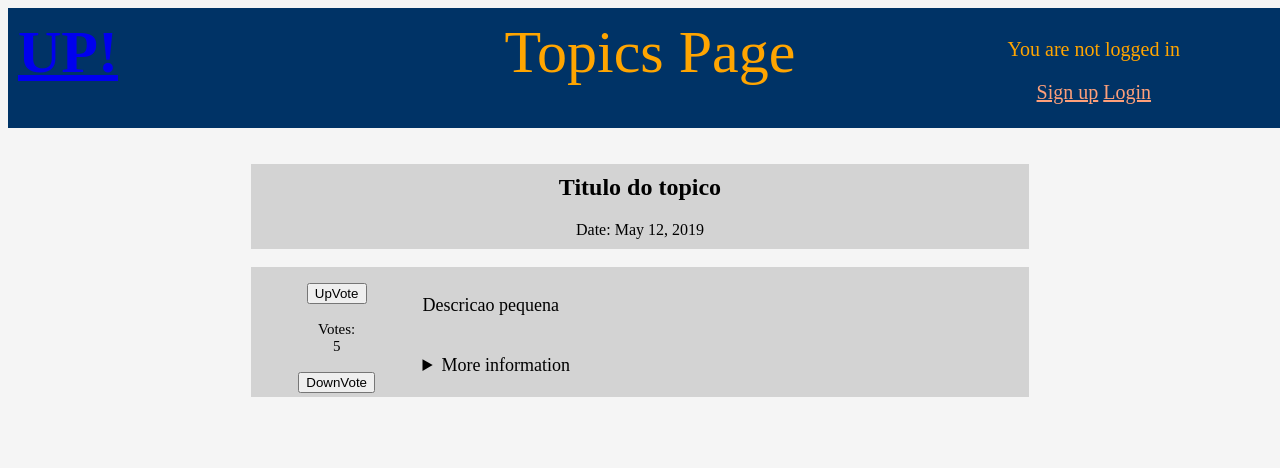
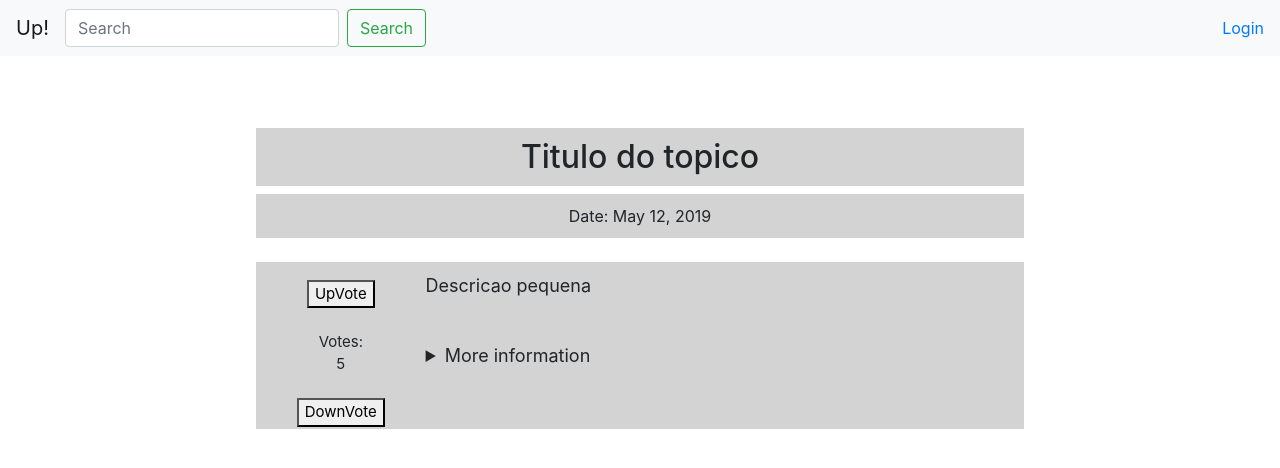
Before and after one commit to LucasSte/WebApp-CES-22, a Django app: page /Topics/2/ in a window 1280 px wide. Shown: the top 468 px of the page. Run offline with Django 3.2, Linux system fonts and the light colour scheme; data comes from the database, SQL or seed files in the repository; some libraries are stand-ins or nearby versions.

Commit message:
Refactoring

```diff
--- a/Topics/templates/Topics/detail.html
+++ b/Topics/templates/Topics/detail.html
@@ -1,26 +1,8 @@
-<!DOCTYPE html>
-<html>
-<head>
-    <link rel="stylesheet" href="../../../static/detail.css">
-    <title>{{Topic.title_text}}</title>
-</head>
+{% extends 'WebApp/base.html' %}
 
-<header>
-    <div class="divh"> <a href="{% url 'index' %}">UP!</a> </div>
-    <div class="title">Topics Page</div>
-    <div id="profile_area">
-        {% if user.is_authenticated %}
-            <p>Hi {{ user.username }}!</p>
-            <p><a href="{% url 'logout' %}">Logout</a> <a href="{% url 'Topics:new' %}">Create new topic entry</a> </p>
-        {% else %}
-          <p>You are not logged in</p>
-          <p><a href="{% url 'signup' %}">Sign up</a> <a href="{% url 'login' %}">Login</a></p>
-        {% endif %}
-    </div>
-</header>
+{% block title %}Topic.title_text{% endblock %}
 
-<br>
-
+{% block content %}
 {% if messages %}
 <ul class="messages">
     {% for message in messages %}
@@ -29,8 +11,6 @@
 </ul>
 {% endif %}
 <br>
-
-<body>
 <h2>{{Topic.title_text}}</h2>
 <p class="date">Date: {{Topic.pub_date}}</p>
 <br>
@@ -58,7 +38,4 @@
         </details>
     </div>
 </div>
-
-
-</body>
-</html>
+{% endblock %}
--- a/WebApp/urls.py
+++ b/WebApp/urls.py
@@ -23,7 +23,8 @@ urlpatterns = [
     path('Topics/', include('Topics.urls')),
     path('', views.index, name='index'),
     path('admin/', admin.site.urls),
-    path('accounts/', include('django.contrib.auth.urls')),
+    path('login/', views.user_login, name="user_login"),
+    path('logout/', views.user_logout, name="user_logout"),
     path('signup/', views.SignUp.as_view(), name='signup'),
     path('downvote/<int:id>/', views.downvoteMain, name='downvote_main'),
     path('upvote/<int:id>/', views.upvoteMain, name='upvote_main')
--- a/static/detail.css
+++ /dev/null
@@ -1,86 +0,0 @@
-body {
-    background-color : whitesmoke;
-}
-
-header{
-    display: grid;
-    grid-template-columns: 20% 60% 20%;
-    width: 100%;
-    background-color: #003366;
-    padding: 10px;
-    margin: auto;
-    height: 100px;
-}
-
-.divh{
-    text-align: left;
-    font: revert;
-    color: orange;
-    font-size: 60px;
-    font-weight: bold;
-}
-
-.div1 a{
-    font: revert;
-    color: orange;
-    text-decoration: none;
-}
-
-.title{
-    text-align: center;
-    font: revert;
-    color: orange;
-    font-size: 60px;
-    vertical-align: middle;
-}
-
-#profile_area{
-    text-align: center;
-    font: revert;
-    color: orange;
-    font-size: 20px;
-    position: absolute;
-    right: 100px;
-}
-
-#profile_area a:link{
-    color: lightsalmon;
-}
-
-h2 {
-    text-align: center;
-    background-color: lightgrey;
-    width: 60%;
-    padding: 10px;
-    border: 0;
-    margin: auto;
-}
-.date{
-    text-align: center;
-    background-color: lightgrey;
-    width: 60%;
-    padding: 10px;
-    border: 0;
-    margin: auto;
-}
-
-
-.box{
-    display: grid;
-    grid-template-columns: 20% 80%;
-    width: 60%;
-    background-color: lightgrey;
-    padding: 10px;
-    margin: auto;
-}
-
-.div1{
-    text-align: center;
-    position: relative;
-    top: 5%;
-    font-size: 15px;
-}
-.div2{
-    padding-left: 10px;
-    font-size: 18px;
-}
--- a/static/style.css
+++ b/static/style.css
@@ -9,11 +9,14 @@ header{
 }
 
 .div1{
-    text-align: left;
-    font: revert;
-    color: orange;
-    font-size: 60px;
-    font-weight: bold;
+    text-align: center;
+    position: relative;
+    top: 5%;
+    font-size: 15px;
+}
+.div2{
+    padding-left: 10px;
+    font-size: 18px;
 }
 
 .div1 a{
@@ -62,3 +65,21 @@ header{
     padding: 10px;
     margin: auto;
 }
+
+.date{
+    text-align: center;
+    background-color: lightgrey;
+    width: 60%;
+    padding: 10px;
+    border: 0;
+    margin: auto;
+}
+
+h2 {
+    text-align: center;
+    background-color: lightgrey;
+    width: 60%;
+    padding: 10px;
+    border: 0;
+    margin: auto;
+}
--- a/templates/WebApp/base.html
+++ b/templates/WebApp/base.html
@@ -3,18 +3,45 @@
 {% load static %}
 <head>
     <link rel="stylesheet" href="{% static "style.css" %}">
-    <title>Relevant Topics</title>
+    <title>{% block title %}Relevant Topics {% endblock %}</title>
+    <link rel="stylesheet" href="https://stackpath.bootstrapcdn.com/bootstrap/4.3.1/css/bootstrap.min.css" integrity="sha384-ggOyR0iXCbMQv3Xipma34MD+dH/1fQ784/j6cY/iJTQUOhcWr7x9JvoRxT2MZw1T" crossorigin="anonymous">
 </head>
 
 
 <body>
 
-<header>
-    <div class="div1"> <a href="{% url 'index' %}">UP!</a> </div>
-    <div class="title">{% block title %}Relevant topics{% endblock %}</div>
-    {% block header_content %}
-    {% endblock %}
-</header>
+<nav class="navbar navbar-expand-lg navbar-light bg-light">
+  <a class="navbar-brand" href="{% url 'index' %}">Up!</a>
+  <button class="navbar-toggler" type="button" data-toggle="collapse" data-target="#navbarSupportedContent" aria-controls="navbarSupportedContent" aria-expanded="false" aria-label="Toggle navigation">
+    <span class="navbar-toggler-icon"></span>
+  </button>
+
+  <div class="collapse navbar-collapse" id="navbarSupportedContent">
+    <ul class="navbar-nav mr-auto">
+    <form class="form-inline my-2 my-lg-0">
+      <input class="form-control mr-sm-2" type="search" placeholder="Search" aria-label="Search">
+      <button class="btn btn-outline-success my-2 my-sm-0" type="submit">Search</button>
+    </form>
+    </ul>
+    <ul class="navbar-nav">
+        {% if request.user.is_authenticated %}
+        <li class="nav-item dropdown">
+            <a class="nav-link dropdown-toggle" href="#" id="navbarDropdown" role="button" data-toggle="dropdown" aria-haspopup="true" aria-expanded="false">
+              <span>Hi {{ request.user }}!</span>
+            </a>
+            <div class="dropdown-menu" aria-labelledby="navbarDropdown">
+                <a class="dropdown-item" href="{% url 'Topics:new' %}">Create new topic entry</a>
+                <a class="dropdown-item" href="{% url 'user_logout' %}">Logout</a>
+            </div>
+        </li>
+        {% else %}
+        <li class="nav-item">
+            <a href="{% url 'user_login' %}" class="nav_link">Login</a>
+        </li>
+        {% endif %}
+    </ul>
+  </div>
+</nav>
 
 
 <br>
@@ -23,7 +50,9 @@
     {% block content %}
     {% endblock %}
 </main>
-
+<script src="https://code.jquery.com/jquery-3.3.1.slim.min.js" integrity="sha384-q8i/X+965DzO0rT7abK41JStQIAqVgRVzpbzo5smXKp4YfRvH+8abtTE1Pi6jizo" crossorigin="anonymous"></script>
+<script src="https://cdnjs.cloudflare.com/ajax/libs/popper.js/1.14.7/umd/popper.min.js" integrity="sha384-UO2eT0CpHqdSJQ6hJty5KVphtPhzWj9WO1clHTMGa3JDZwrnQq4sF86dIHNDz0W1" crossorigin="anonymous"></script>
+<script src="https://stackpath.bootstrapcdn.com/bootstrap/4.3.1/js/bootstrap.min.js" integrity="sha384-JjSmVgyd0p3pXB1rRibZUAYoIIy6OrQ6VrjIEaFf/nJGzIxFDsf4x0xIM+B07jRM" crossorigin="anonymous"></script>
 </body>
 
 </html>
--- a/templates/registration/login.html
+++ b/templates/login.html
@@ -7,6 +7,6 @@
 <form method="post">
   {% csrf_token %}
   {{ form.as_p }}
-  <button type="submit">Login</button>
+  <input type="submit" value="Login" class="btn-btn-outline-success">
 </form>
 {% endblock %}
```
Also changed, not shown: WebApp/views.py (+34 -3 lines), templates/WebApp/index.html (+5 -29 lines).
